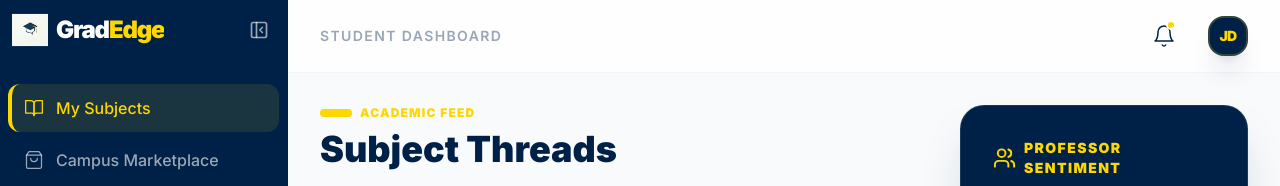
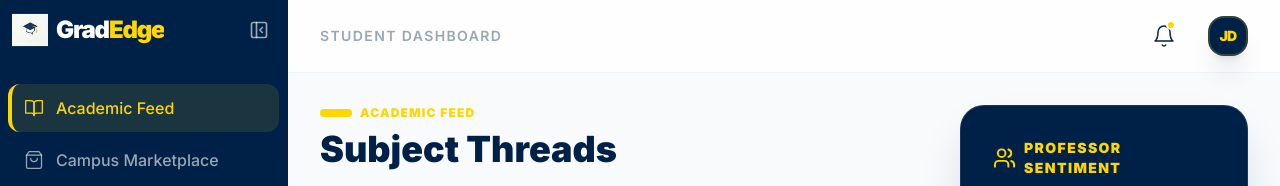
Before and after one commit to CarlosJamesDeLeon/GradEdge, a React (Vite) app: page /feed in a window 1280 px wide. Shown: the top 186 px of the page. Built offline with nearby package versions, Linux system fonts and the light colour scheme.

Commit message:
Changed "My Subjects" to "Academic Study"

```diff
--- a/src/components/Layout.tsx
+++ b/src/components/Layout.tsx
@@ -41,7 +41,7 @@ const Layout: React.FC<LayoutProps> = ({ isAuthenticated, onLogout }) => {
   }
 
   const navItems = [
-    { to: '/feed', icon: BookOpen, label: 'My Subjects' },
+    { to: '/feed', icon: BookOpen, label: 'Academic Feed' },
     { to: '/marketplace', icon: ShoppingBag, label: 'Campus Marketplace' },
     { to: '/mentorship', icon: GraduationCap, label: 'Mentorship Bridge' },
   ];
@@ -102,7 +102,7 @@ const Layout: React.FC<LayoutProps> = ({ isAuthenticated, onLogout }) => {
               )}
             >
               {isCollapsed
-                ? <PanelLeftOpen  className="h-5 w-5" />
+                ? <PanelLeftOpen className="h-5 w-5" />
                 : <PanelLeftClose className="h-5 w-5" />}
             </button>
           </div>
--- a/src/pages/SubjectChat.tsx
+++ b/src/pages/SubjectChat.tsx
@@ -13,7 +13,7 @@ const SubjectChat: React.FC = () => {
   const MOCK_MESSAGES = [
     { id: 1, sender: 'Alice', content: 'Has anyone started the assignment?', time: '10:05 AM', isSelf: false },
     { id: 2, sender: 'Bob', content: 'Yeah, just finished part 1. It was tricky!', time: '10:12 AM', isSelf: false },
-    { id: 3, sender: 'Me', content: 'I am still stuck on the first part. Any tips?', time: '10:15 AM', isSelf: true },
+    { id: 3, sender: 'Me', content: 'Unsaon diay? Pwede mo tan.aw for reference?', time: '10:15 AM', isSelf: true },
   ];
 
   return (
```
Lines whose indentation alone changed are shown as unchanged.
